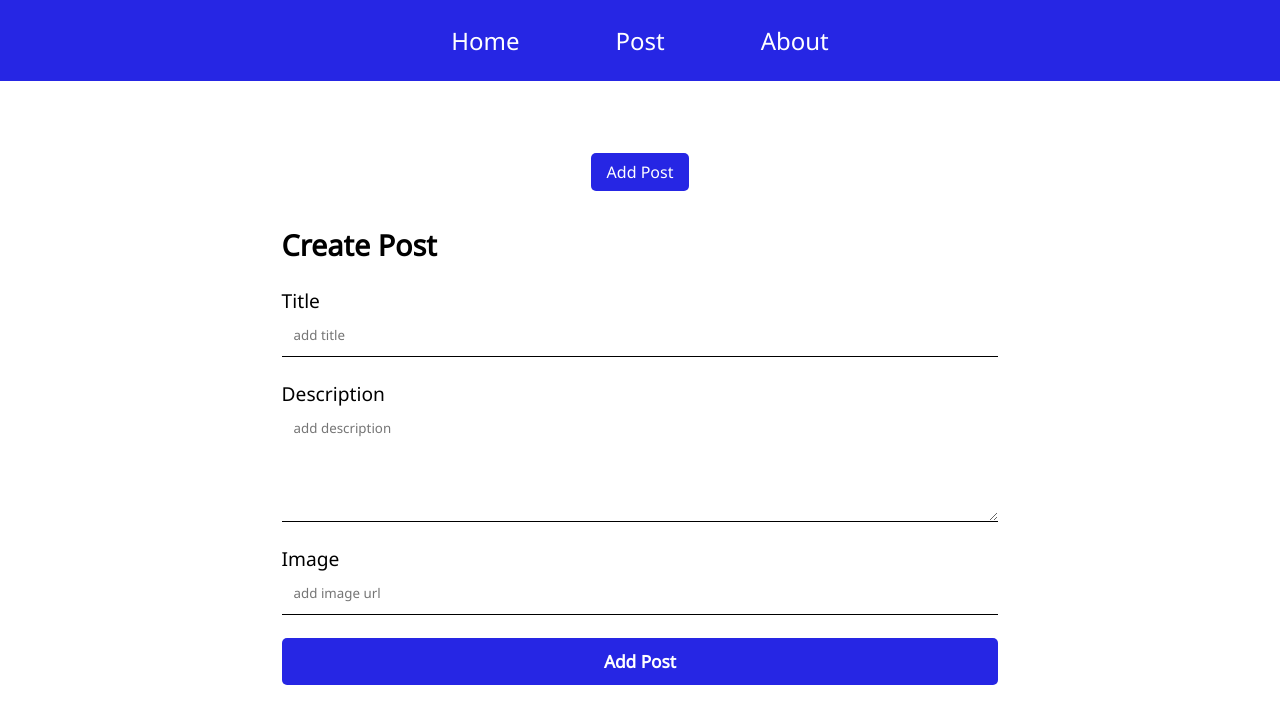
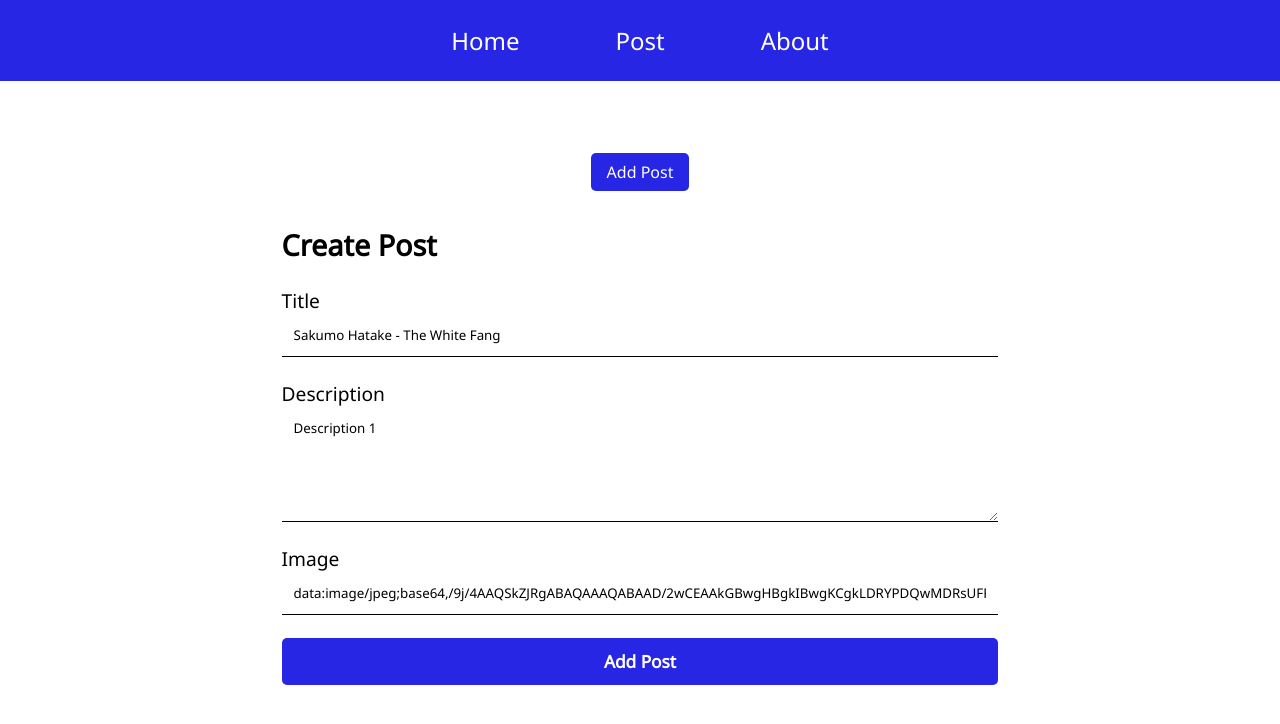
Before and after one commit to WMCharles/React-Blog, a React (Create React App) app: page /posts/edit/1 in a window 1280 px wide. Shown: the top 724 px of the page. Built offline with nearby package versions, Linux system fonts and the light colour scheme; data requests are answered from the project's data file.

Commit message:
add state values to form input areas

```diff
--- a/src/components/posts/AddPost.js
+++ b/src/components/posts/AddPost.js
@@ -53,15 +53,15 @@ export default function AddPost({addPostItem}) {
             <h2>Create Post</h2>
             <div className='input-control'>
               <label htmlFor='title'>Title</label>
-              <input type="text" name="title" placeholder="add title" onChange={handleInputChange}/>
+              <input type="text" name="title" placeholder="add title" onChange={handleInputChange} value={formData.title}/>
             </div>
             <div className='input-control'>
               <label htmlFor='description'>Description</label>
-              <textarea rows="5" name="description" placeholder="add description" onChange={handleInputChange}/>
+              <textarea rows="5" name="description" placeholder="add description" onChange={handleInputChange}  value={formData.description}/>
             </div>
             <div className='input-control'>
               <label htmlFor='description'>Image</label>
-              <input type="text" name='image' placeholder='add image url' onChange={handleInputChange}/>
+              <input type="text" name='image' placeholder='add image url' onChange={handleInputChange} value={formData.image}/>
             </div>
             <div className='input-control'>
               <button type='submit'>Add Post</button>
```
